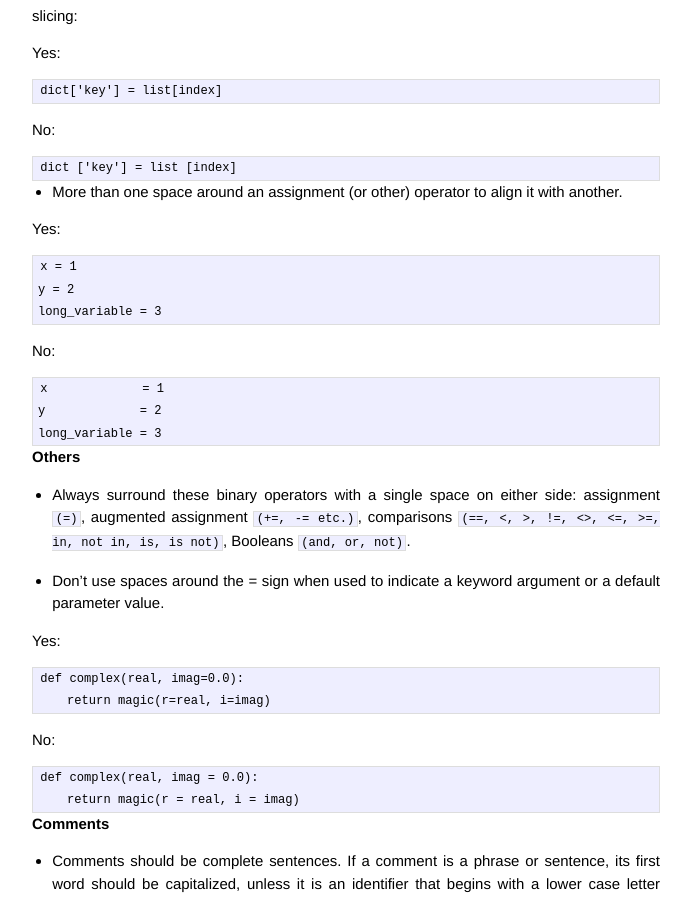
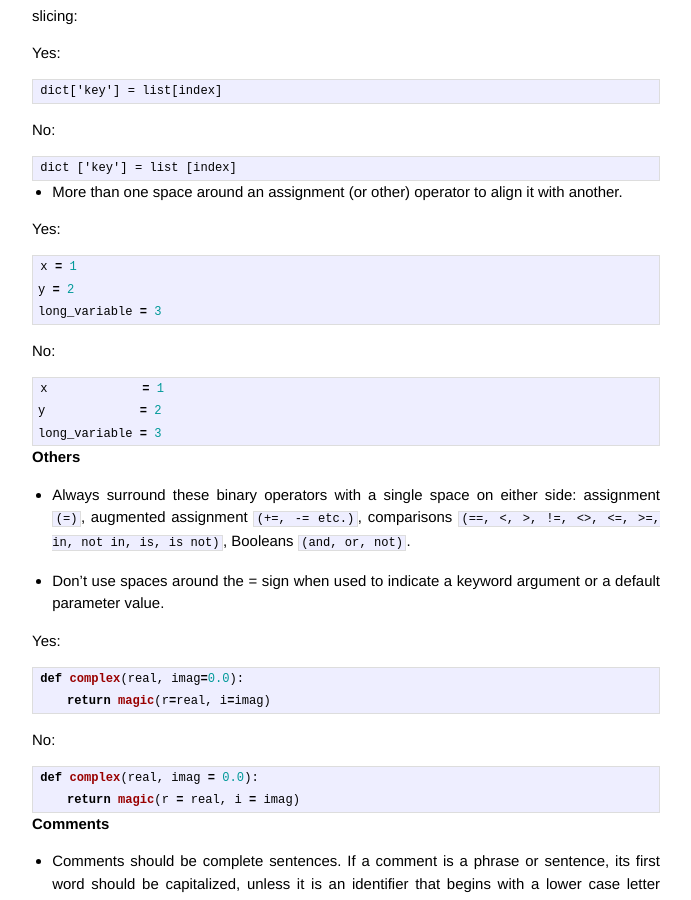
Before and after one commit to jcfrank/jcfrank.github.io, a Jekyll site: the page built from _posts/2014-01-22-python-style-convention.markdown, in a window 1280 px wide and 900 px high, scrolled down 1420 px. Shown: the whole window, without its empty margins (294-985 px from the left). Built offline with Jekyll 4.4.1, drawn with Linux system fonts in a browser that asks for light colours; Markdown is read by kramdown in place of the engine named in the settings; some of the changed text lies outside the part shown.

Commit message:
Change some code blocks to use code highlight tags.

````diff
--- a/_posts/2014-01-22-python-style-convention.markdown
+++ b/_posts/2014-01-22-python-style-convention.markdown
@@ -95,16 +96,19 @@ No:
 
 Yes:
 
-    x = 1
-    y = 2
-    long_variable = 3
+{% highlight python %}
+x = 1
+y = 2
+long_variable = 3
+{% endhighlight %}
 
 No:
 
-    x             = 1
-    y             = 2
-    long_variable = 3
-
+{% highlight python %}
+x             = 1
+y             = 2
+long_variable = 3
+{% endhighlight %}
 
 # Others #
 
@@ -114,14 +118,17 @@ No:
 
 Yes:
 
-    def complex(real, imag=0.0):
-        return magic(r=real, i=imag)
+{% highlight python %}
+def complex(real, imag=0.0):
+    return magic(r=real, i=imag)
+{% endhighlight %}
 
 No:
 
-    def complex(real, imag = 0.0):
-        return magic(r = real, i = imag)
-
+{% highlight python %}
+def complex(real, imag = 0.0):
+    return magic(r = real, i = imag)
+{% endhighlight %}
 
 # Comments #
 
@@ -285,8 +292,10 @@ When you run a Python module with
 
 the code in the module will be executed, just as if you imported it, but with the ```__name__``` set to ```"__main__"```. That means that by adding this code at the end of your module:
 
-    if __name__ == "__main__":
-        import sys
-        fib(int(sys.argv[1]))
+{% highlight python %}
+if __name__ == "__main__":
+    import sys
+    fib(int(sys.argv[1]))
+{% endhighlight %}
 
 you can make the file usable as a script as well as an importable module, because the code that parses the command line only runs if the module is executed as the “main” file.
````
Also changed, not shown: other parts of _posts/2014-01-22-python-style-convention.markdown (+1 -0 lines).
